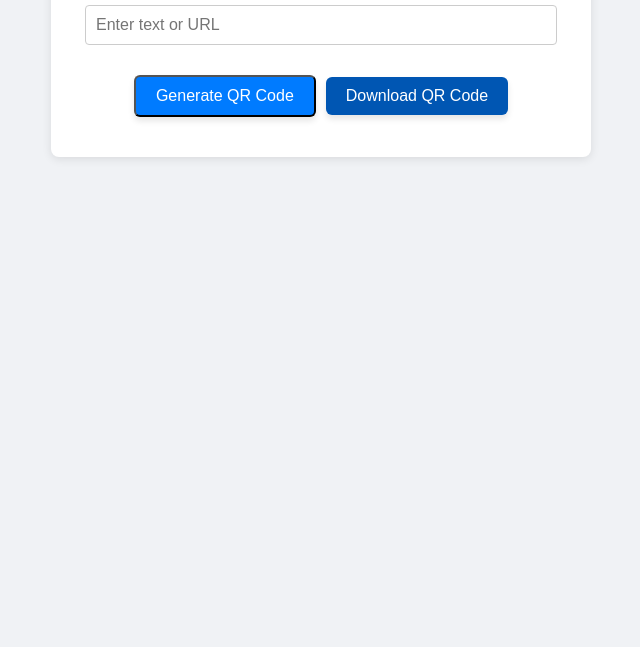
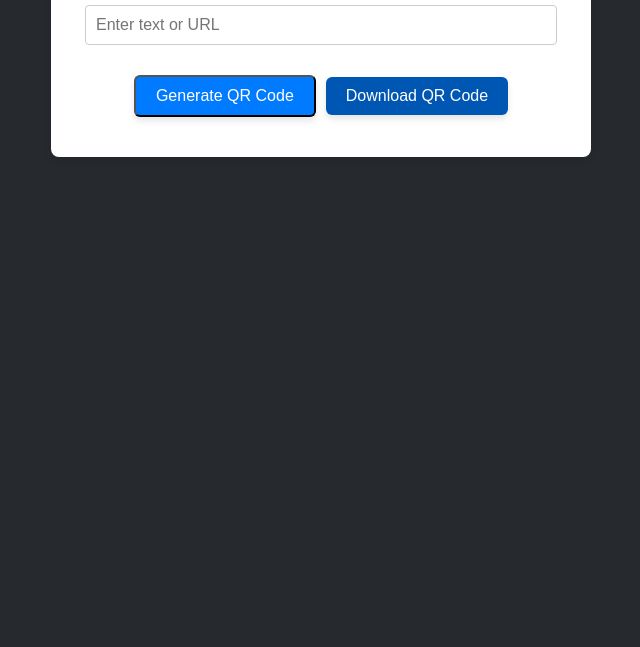
Before and after one commit to unnatikolte/qr-code-generator, a plain HTML site: page index.html in a window 1280 px wide. Shown: the part 153-800 px from the top of the page, without its empty margins (319-959 px from the left). Drawn offline with Linux system fonts and the light colour scheme.

Commit message:
Update style.css

```diff
--- a/style.css
+++ b/style.css
@@ -2,7 +2,7 @@
 body {
   margin: 0;
   font-family: Arial, sans-serif;
-  background-color: #f0f2f5;
+  background-color: #262a2f;
 }
 
 .container {
```
